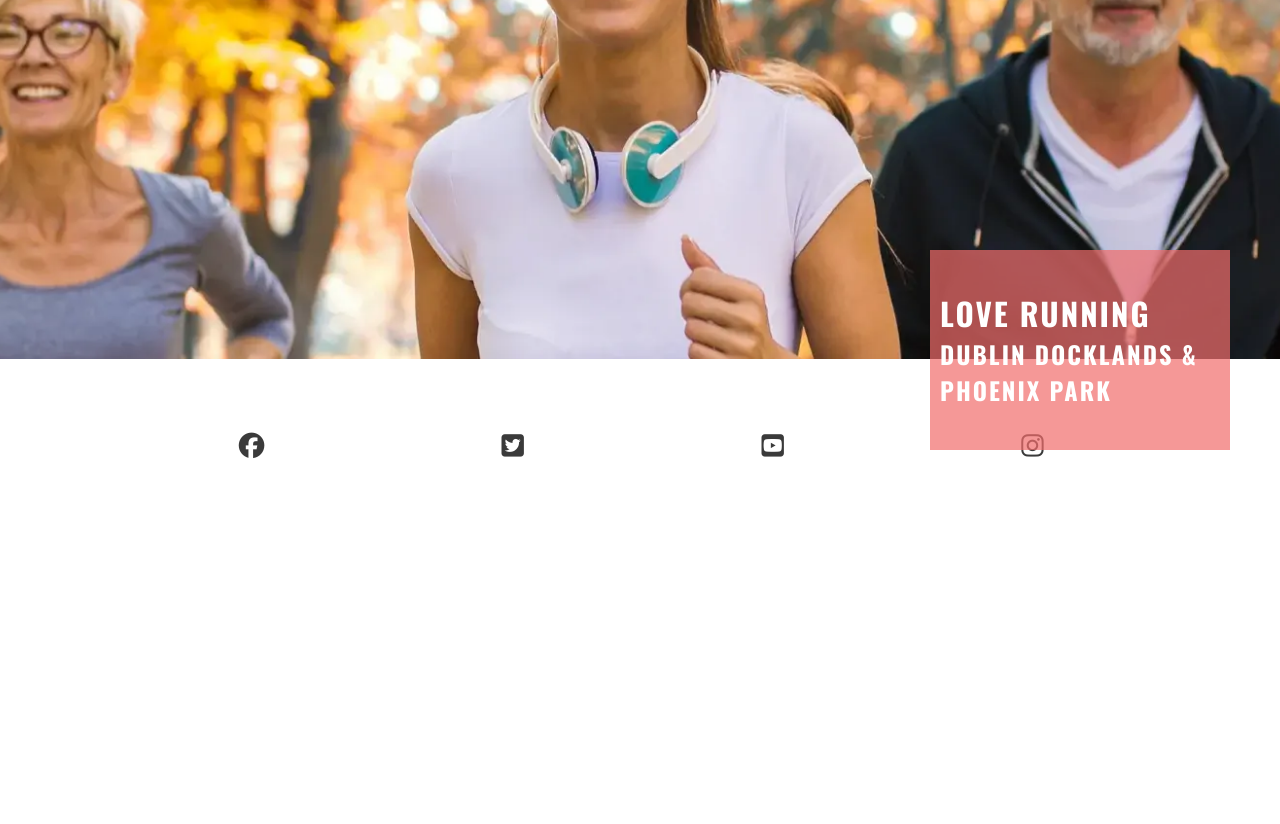
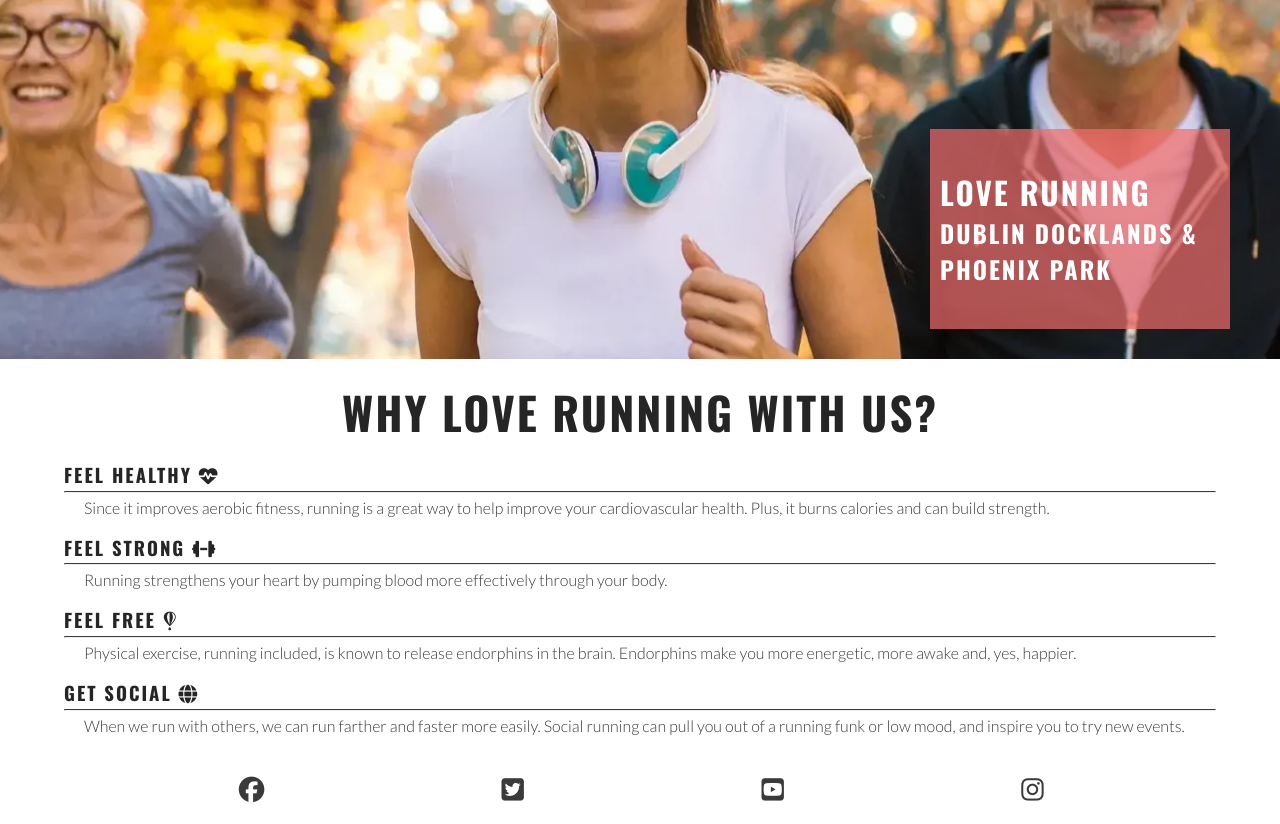
Before and after one commit to FlyHighhher/Love-Running, a plain HTML site: page index.html in a window 1280 px wide. Shown: the part 320-1144 px from the top of the page. Before the commit the page ends 800 px from the top, so only its background shows below. Drawn offline with nearby package versions, Linux system fonts and the light colour scheme.

Commit message:
Added reasons to running

```diff
--- a/assets/css/style.css
+++ b/assets/css/style.css
@@ -18,7 +18,9 @@ body {
     font-family: 'Lato', sans-serif;
 }
 
-h1, h2, h3 {
+h1,
+h2,
+h3 {
     font-family: 'Oswald', sans-serif;
     text-transform: uppercase;
     letter-spacing: 2px;
@@ -89,7 +91,7 @@ main {
     margin-top: 47px;
 }
 
-/* Hero Section */
+/* Hero section */
 #hero {
     height: 600px;
     width: 100%;
@@ -109,8 +111,36 @@ main {
     padding-left: 10px;
 }
 
-#cover-text > h2, #cover-text > h3 {
+#cover-text>h2,
+#cover-text>h3 {
     color: #ffffff;
+}
+
+/* Reasons section */
+#reasons {
+    width: 90%;
+    margin: 20px auto;
+}
+
+#reasons h2 {
+    margin-bottom: 20px;
+    text-align: center;
+    font-size: 280%;
+}
+
+#benefits-physical>div,
+#benefits-mental>div {
+    line-height: 20px;
+    margin-bottom: 20px;
+}
+
+#benefits p {
+    padding: 0 20px;
+}
+
+#benefits hr {
+    border-top: 1px solid #3a3a3a;
+    margin: 5px 0;
 }
 
 /* Footer */
--- a/index.html
+++ b/index.html
@@ -40,11 +40,44 @@
 
     <!-- Main content -->
     <main>
-        <section id="hero"></section>
-        <div id="cover-text">
-            <h2>Love Running</h2>
-            <h3>Dublin Docklands & Phoenix Park</h3>
-        </div>
+        <section id="hero">
+            <div id="cover-text">
+                <h2>Love Running</h2>
+                <h3>Dublin Docklands & Phoenix Park</h3>
+            </div>
+        </section>
+        <section id="reasons">
+            <h2>Why love running with us?</h2>
+            <div id="benefits">
+                <div id="benefits-physical">
+                    <div>
+                        <h3>Feel healthy <i class="fa-solid fa-heart-pulse"></i></h3>
+                        <hr>
+                        <p>Since it improves aerobic fitness, running is a great way to help improve your cardiovascular
+                            health. Plus, it burns calories and can build strength.</p>
+                    </div>
+                    <div>
+                        <h3>Feel strong <i class="fa-solid fa-dumbbell"></i></h3>
+                        <hr>
+                        <p>Running strengthens your heart by pumping blood more effectively through your body.</p>
+                    </div>
+                </div>
+                <div id="benefits-mental">
+                    <div>
+                        <h3>Feel free <i class="fa-brands fa-fly"></i></h3>
+                        <hr>
+                        <p>Physical exercise, running included, is known to release endorphins in the brain. Endorphins
+                            make you more energetic, more awake and, yes, happier.</p>
+                    </div>
+                    <div>
+                        <h3>Get social <i class="fa-solid fa-globe"></i></h3>
+                        <hr>
+                        <p>When we run with others, we can run farther and faster more easily. Social running can pull
+                            you out of a running funk or low mood, and inspire you to try new events.</p>
+                    </div>
+                </div>
+            </div>
+        </section>
     </main>
 
     <!-- Footer -->
```
